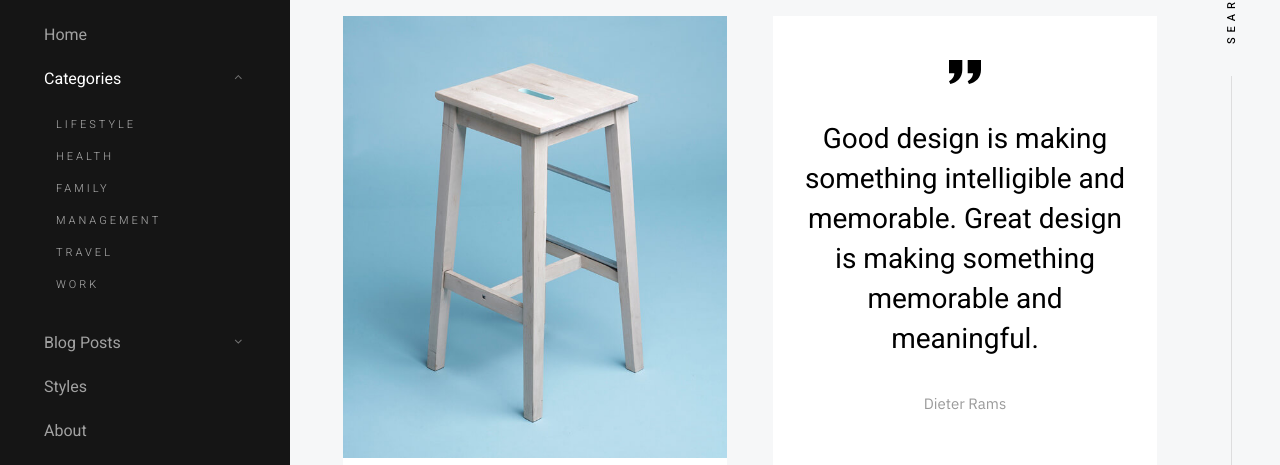
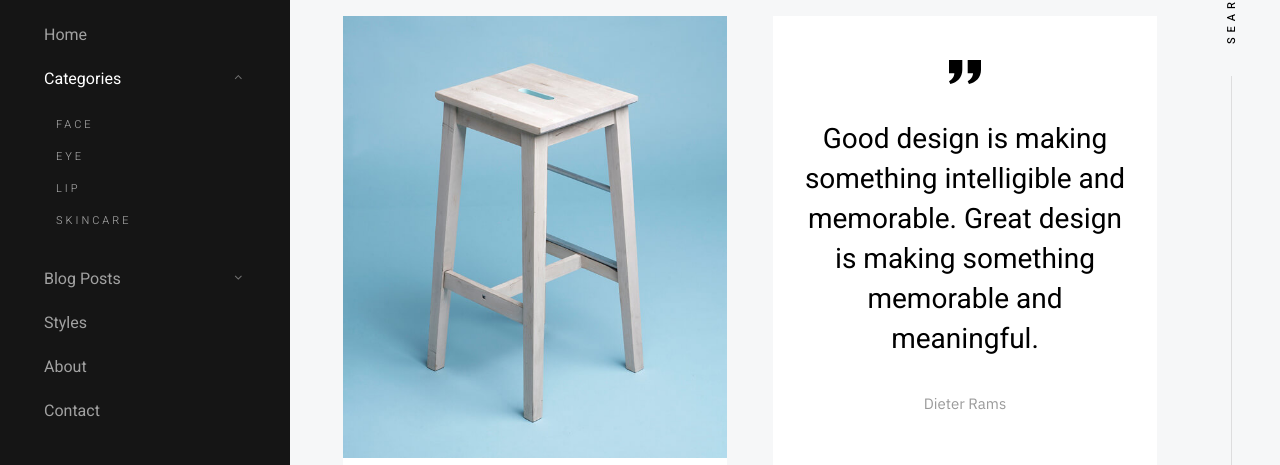
Before and after one commit to Yidan-Congcong/project6, a plain HTML site: page Prototype1/sstp_9_Typerite/category.html in a window 1280 px wide. Both pictures are taken after a click on the link "Categories". Shown: the part 124-589 px from the top of the page. Drawn offline with Linux system fonts and the light colour scheme.

Commit message:
change category

```diff
--- a/Prototype1/sstp_9_Typerite/category.html
+++ b/Prototype1/sstp_9_Typerite/category.html
@@ -84,12 +84,10 @@
                     <li class="has-children current">
                         <a href="#0" title="">Categories</a>
                         <ul class="sub-menu">
-                        <li><a href="category.html">Lifestyle</a></li>
-                        <li><a href="category.html">Health</a></li>
-                        <li><a href="category.html">Family</a></li>
-                        <li><a href="category.html">Management</a></li>
-                        <li><a href="category.html">Travel</a></li>
-                        <li><a href="category.html">Work</a></li>
+                        <li><a href="face.html">Face</a></li>
+                        <li><a href="eye.html">Eye</a></li>
+                        <li><a href="lip.html">Lip</a></li>
+                        <li><a href="skincare.html">Skincare</a></li>
                         </ul>
                     </li>
                     <li class="has-children">
```
Also changed, not shown: Prototype1/sstp_9_Typerite/index.html (+4 -4 lines), Prototype1/sstp_9_Typerite/page-about.html (+4 -6 lines), Prototype1/sstp_9_Typerite/page-contact.html (+4 -6 lines), Prototype1/sstp_9_Typerite/single-standard.html (+4 -6 lines), Prototype1/sstp_9_Typerite/single-video.html (+4 -6 lines), Prototype1/sstp_9_Typerite/styles.html (+4 -6 lines).
